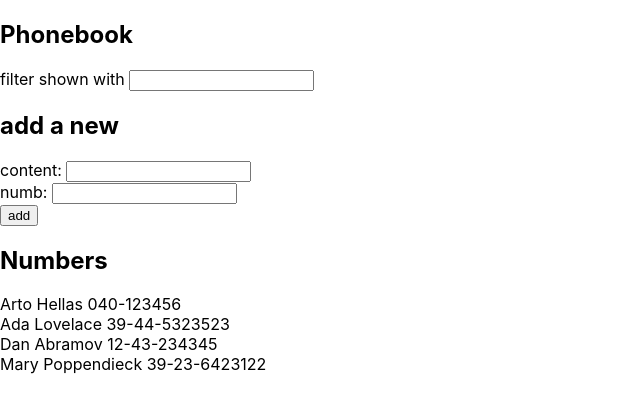
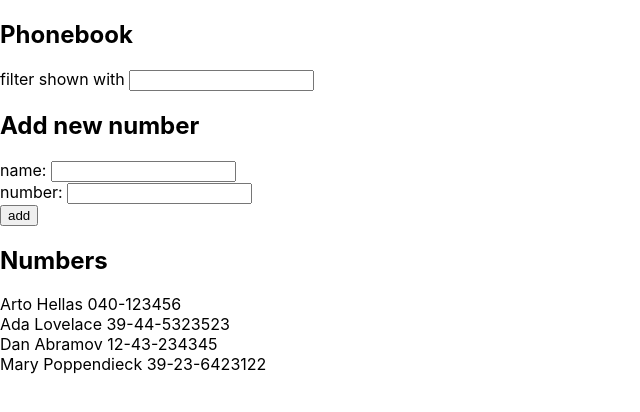
Before and after one commit to farid555/Fullstack_2020, a React (Create React App) app in the folder part2/phonebook/: page / in a window 1280 px wide. Shown: the top 412 px of the page, without its empty margins (0-640 px from the left). Built offline with nearby package versions, Linux system fonts and the light colour scheme.

Commit message:
Exercise 2.10

```diff
--- a/part2/phonebook/src/App.js
+++ b/part2/phonebook/src/App.js
@@ -1,4 +1,8 @@
 import React, { useState } from 'react'
+import Filter from './Components/Filter'
+import PersonForm from './Components/PersonForm'
+import Persons from './Components/Persons'
+
 
 const App = () => {
   const [persons, setPersons] = useState([
@@ -10,7 +14,7 @@ const App = () => {
 
   const [newName, setNewName] = useState('')
   const [newNumber, setNewNumber] = useState('')
-  const [filterName, filter] = useState('')
+  const [filterName, setNewfilter] = useState('')
 
 
 
@@ -20,18 +24,17 @@ const App = () => {
     const noteObject = {
       content: newName,
       numb: newNumber,
-      date: new Date().toISOString(),
-      important: Math.random() < 0.5,
-      id: persons.length + 1,
+      /*  date: new Date().toISOString(),
+        important: Math.random() < 0.5,
+      id: persons.length + 1,*/
     }
 
     if (persons.some(note =>
-      note.content === newName)) { window.alert(`${newName} is already added to phonebook`) }
-    else {
-      setPersons(persons.concat(noteObject))
-      setNewName('')
-      console.log('button cliked', event.target)
+      note.content === newName)) {
+      window.alert(`${newName} is already added to phonebook`)
+      return
     }
+
     setPersons(persons.concat(noteObject))
     setNewName('')
     setNewNumber('')
@@ -48,39 +51,32 @@ const App = () => {
   }
   const handlefilterChange = (event) => {
     console.log(event.target.value)
-    filter(event.target.value)
+    setNewfilter(event.target.value)
   }
 
 
   return (
     <div>
       <h2>Phonebook</h2>
-      <form onSubmit={addInfo}>
-        <div>
-          <div> filter shown with <input value={filterName} onChange={handlefilterChange} /> </div>
-          <h2>add a new</h2>
-          content: <input value={filterName} onChange={handleChangename} />
-          <div> numb: <input value={newNumber} onChange={handleChangenumber} /> </div>
-        </div>
-        <div>
-          <button type="submit">add</button>
-        </div>
-      </form>
+      <Filter
+        value={filterName} handlefilterChange={handlefilterChange} />
+      <h2>Add new number</h2>
+
+      <PersonForm
+        addInfo={addInfo} handleChangename={handleChangename} handleChangenumber={handleChangenumber} content={newName} numb={newNumber} />
       <h2>Numbers</h2>
 
-      <div>
-
-
-        {persons.filter(note => note.content.toLowerCase().includes(filterName.toLowerCase())).map(note => <div key={note.content}> {note.content} {note.numb}
-        </div>
-
-        )}
+      <Persons persons={persons} filterName={filterName} />
 
 
 
-      </div>
+
+
+
 
     </div>
+
+
   )
 }
 
--- /dev/null
+++ b/part2/phonebook/src/Components/Filter.js
@@ -0,0 +1,16 @@
+import React from 'react';
+
+const Filter = ({ filterName, handlefilterChange }) => {
+    console.log(handlefilterChange)
+    return (
+        <div> filter shown with <input value={filterName} onChange={handlefilterChange} /> </div>
+    )
+}
+
+
+
+
+
+
+
+export default Filter
--- /dev/null
+++ b/part2/phonebook/src/Components/PersonForm.js
@@ -0,0 +1,20 @@
+import React from 'react';
+
+const PersonForm = ({ addInfo, handleChangename, handleChangenumber, content, numb }) => {
+    console.log(handleChangename, handleChangenumber)
+    return (
+
+        <form onSubmit={addInfo}>
+            <div>
+                name: <input value={content} onChange={handleChangename} />
+                <div>number: <input value={numb} onChange={handleChangenumber} /></div>
+            </div>
+            <div>
+                <button type="sibmit">add</button>
+            </div>
+        </form>
+
+    )
+}
+
+export default PersonForm
--- /dev/null
+++ b/part2/phonebook/src/Components/Persons.js
@@ -0,0 +1,18 @@
+import React from 'react';
+
+
+
+const Persons = ({ persons, filterName }) => {
+    return (
+
+        <div>
+            {persons.filter(note => note.content.toLowerCase().includes(filterName.toLowerCase())).map(note => <div key={note.content}>  {note.content} {note.numb}
+            </div>)}
+
+        </div>
+
+
+    )
+}
+
+export default Persons
```
